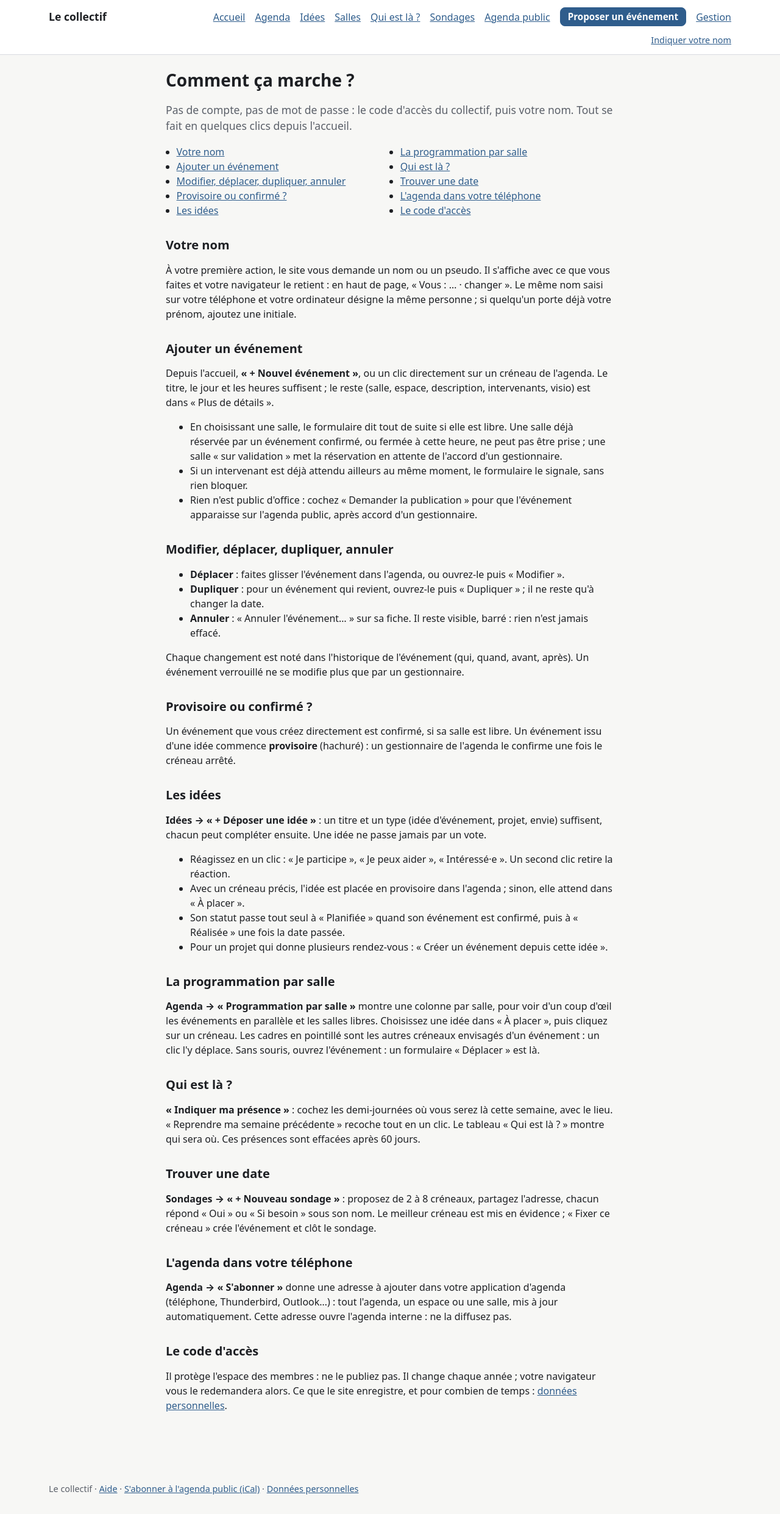
After one commit to Hsbtqemy/UnivEnrag-e, a Django app: page /aide/ in a window 1280 px wide. The commit adds this page. Shown: the whole page at 61% size. Run offline with Django 5.2, Linux system fonts and the light colour scheme; the visitor is signed in with stand-in values (Sample User, id 1); data comes from the database, SQL or seed files in the repository; data that the repository does not hold is empty.

Commit message:
aide: guides des membres (/aide/) et de la gestion (/gestion/aide/)
Écrits d'après les libellés réels de l'interface. Un test vérifie au passage
qu'un droit retiré ne sert plus dès la requête suivante (ACC-4).

Co-Authored-By: Claude Opus 5.5 (1M context) <noreply@anthropic.com>

```diff
--- a/apps/accounts/urls.py
+++ b/apps/accounts/urls.py
@@ -10,4 +10,5 @@ urlpatterns = [
     path("gestion/2fa/configurer/qr.svg", views.setup_qr, name="2fa_qr"),
     path("gestion/2fa/verifier/", views.verify, name="2fa_verify"),
     path("gestion/sauvegarde/", views.backup_download, name="backup"),
+    path("gestion/aide/", views.gestion_help, name="help"),
 ]
--- a/apps/core/urls.py
+++ b/apps/core/urls.py
@@ -9,5 +9,6 @@ urlpatterns = [
     path("acces/", views.access_code, name="access"),
     path("robots.txt", views.robots_txt, name="robots"),
     path("sante/", views.health, name="health"),
+    path("aide/", views.help_page, name="help"),
     path("p/donnees-personnelles/", views.privacy, name="privacy"),
 ]
--- a/apps/core/views.py
+++ b/apps/core/views.py
@@ -93,3 +93,9 @@ def health(request):
 def privacy(request):
     """Finalité, responsables, durées et droits (CLAUDE.md « Sécurité et RGPD »)."""
     return render(request, "public/privacy.html", {"site": SiteSettings.get()})
+
+
+@require_GET
+def help_page(request):
+    """Aide des membres : derrière le code d'accès, comme le reste de l'espace interne."""
+    return render(request, "core/help.html")
--- a/static/css/app.css
+++ b/static/css/app.css
@@ -399,3 +399,7 @@ h2 { font-size: 1.25rem; }
 @media (max-width: 640px) {
   .public-week { display: none; }
 }
+
+/* Pages d'aide */
+.help-toc ul { columns: 2 16rem; padding-left: 1.1rem; margin: 0 0 1.5rem; }
+.help h2 { margin-top: 2rem; scroll-margin-top: 1rem; }
--- a/templates/accounts/gestion_home.html
+++ b/templates/accounts/gestion_home.html
@@ -12,5 +12,6 @@
   {% if user.is_superuser %}<li><a href="{% url 'accounts:backup' %}">Sauvegarde complète</a><span>Télécharger toute la base, comptes de gestion compris.</span></li>{% endif %}
   <li><a href="{% url 'admin:index' %}">Administration</a><span>{% if user.is_superuser %}Comptes de gestion, code d'accès, journal d'activité, salles, événements.{% else %}Les fiches de vos domaines.{% endif %}</span></li>
 </ul>
+<p><a href="{% url 'accounts:help' %}">Aide de la gestion</a> : droits, confirmation, publication, salles, données personnelles, sauvegardes.</p>
 <form method="post" action="{% url 'admin:logout' %}">{% csrf_token %}<button type="submit" class="link-button">Se déconnecter</button></form>
 {% endblock %}
--- a/templates/agenda/home.html
+++ b/templates/agenda/home.html
@@ -3,7 +3,7 @@
 {% block content %}
 <h1>{% if request.actor_name %}Bonjour {{ request.actor_name }}{% else %}Bienvenue{% endif %}</h1>
 {% if not request.actor_name %}
-<p class="notice">Pour participer, <a href="{% url 'actors:name' %}?next={{ request.get_full_path|urlencode }}">indiquez votre nom ou un pseudo</a>. Pas de compte ni de mot de passe : votre navigateur le retient.</p>
+<p class="notice">Pour participer, <a href="{% url 'actors:name' %}?next={{ request.get_full_path|urlencode }}">indiquez votre nom ou un pseudo</a>. Pas de compte ni de mot de passe : votre navigateur le retient. Première visite ? <a href="{% url 'core:help' %}">Comment ça marche</a>.</p>
 {% endif %}
 
 <p class="actions"><a class="button" href="{% url 'agenda:new' %}">+ Nouvel événement</a> <a class="button" href="{% url 'ideas:new' %}">+ Déposer une idée</a> <a class="button button--secondary" href="{% url 'agenda:calendar' %}">Ouvrir l'agenda</a></p>
--- a/templates/base.html
+++ b/templates/base.html
@@ -47,7 +47,7 @@
     {% block content %}{% endblock %}
   </main>
   <footer class="site-footer">
-    <p>{{ site.collective_name }} · <a href="{% url 'agenda:public_ics' %}">S'abonner à l'agenda public (iCal)</a> · <a href="{% url 'core:privacy' %}">Données personnelles</a></p>
+    <p>{{ site.collective_name }}{% if has_access %} · <a href="{% url 'core:help' %}">Aide</a>{% endif %} · <a href="{% url 'agenda:public_ics' %}">S'abonner à l'agenda public (iCal)</a> · <a href="{% url 'core:privacy' %}">Données personnelles</a></p>
   </footer>
   {% block scripts %}{% endblock %}
 </body>
--- /dev/null
+++ b/templates/core/help.html
@@ -0,0 +1,69 @@
+{% extends "base.html" %}
+{% block title %}Aide — {{ site.collective_name }}{% endblock %}
+{% block content %}
+<h1>Comment ça marche ?</h1>
+<p class="lead">Pas de compte, pas de mot de passe : le code d'accès du collectif, puis votre nom. Tout se fait en quelques clics depuis l'accueil.</p>
+
+<nav class="help-toc" aria-label="Sommaire de l'aide">
+  <ul>
+    <li><a href="#nom">Votre nom</a></li>
+    <li><a href="#evenement">Ajouter un événement</a></li>
+    <li><a href="#modifier">Modifier, déplacer, dupliquer, annuler</a></li>
+    <li><a href="#provisoire">Provisoire ou confirmé ?</a></li>
+    <li><a href="#idees">Les idées</a></li>
+    <li><a href="#programmation">La programmation par salle</a></li>
+    <li><a href="#presences">Qui est là ?</a></li>
+    <li><a href="#sondages">Trouver une date</a></li>
+    <li><a href="#abonnement">L'agenda dans votre téléphone</a></li>
+    <li><a href="#code">Le code d'accès</a></li>
+  </ul>
+</nav>
+
+<div class="prose help">
+  <h2 id="nom">Votre nom</h2>
+  <p>À votre première action, le site vous demande un nom ou un pseudo. Il s'affiche avec ce que vous faites et votre navigateur le retient : en haut de page, « Vous : … · changer ». Le même nom saisi sur votre téléphone et votre ordinateur désigne la même personne ; si quelqu'un porte déjà votre prénom, ajoutez une initiale.</p>
+
+  <h2 id="evenement">Ajouter un événement</h2>
+  <p>Depuis l'accueil, <strong>« + Nouvel événement »</strong>, ou un clic directement sur un créneau de l'agenda. Le titre, le jour et les heures suffisent ; le reste (salle, espace, description, intervenants, visio) est dans « Plus de détails ».</p>
+  <ul>
+    <li>En choisissant une salle, le formulaire dit tout de suite si elle est libre. Une salle déjà réservée par un événement confirmé, ou fermée à cette heure, ne peut pas être prise ; une salle « sur validation » met la réservation en attente de l'accord d'un gestionnaire.</li>
+    <li>Si un intervenant est déjà attendu ailleurs au même moment, le formulaire le signale, sans rien bloquer.</li>
+    <li>Rien n'est public d'office : cochez « Demander la publication » pour que l'événement apparaisse sur l'agenda public, après accord d'un gestionnaire.</li>
+  </ul>
+
+  <h2 id="modifier">Modifier, déplacer, dupliquer, annuler</h2>
+  <ul>
+    <li><strong>Déplacer</strong> : faites glisser l'événement dans l'agenda, ou ouvrez-le puis « Modifier ».</li>
+    <li><strong>Dupliquer</strong> : pour un événement qui revient, ouvrez-le puis « Dupliquer » ; il ne reste qu'à changer la date.</li>
+    <li><strong>Annuler</strong> : « Annuler l'événement… » sur sa fiche. Il reste visible, barré : rien n'est jamais effacé.</li>
+  </ul>
+  <p>Chaque changement est noté dans l'historique de l'événement (qui, quand, avant, après). Un événement verrouillé ne se modifie plus que par un gestionnaire.</p>
+
+  <h2 id="provisoire">Provisoire ou confirmé ?</h2>
+  <p>Un événement que vous créez directement est confirmé, si sa salle est libre. Un événement issu d'une idée commence <strong>provisoire</strong> (hachuré) : un gestionnaire de l'agenda le confirme une fois le créneau arrêté.</p>
+
+  <h2 id="idees">Les idées</h2>
+  <p><strong>Idées → « + Déposer une idée »</strong> : un titre et un type (idée d'événement, projet, envie) suffisent, chacun peut compléter ensuite. Une idée ne passe jamais par un vote.</p>
+  <ul>
+    <li>Réagissez en un clic : « Je participe », « Je peux aider », « Intéressé·e ». Un second clic retire la réaction.</li>
+    <li>Avec un créneau précis, l'idée est placée en provisoire dans l'agenda ; sinon, elle attend dans « À placer ».</li>
+    <li>Son statut passe tout seul à « Planifiée » quand son événement est confirmé, puis à « Réalisée » une fois la date passée.</li>
+    <li>Pour un projet qui donne plusieurs rendez-vous : « Créer un événement depuis cette idée ».</li>
+  </ul>
+
+  <h2 id="programmation">La programmation par salle</h2>
+  <p><strong>Agenda → « Programmation par salle »</strong> montre une colonne par salle, pour voir d'un coup d'œil les événements en parallèle et les salles libres. Choisissez une idée dans « À placer », puis cliquez sur un créneau. Les cadres en pointillé sont les autres créneaux envisagés d'un événement : un clic l'y déplace. Sans souris, ouvrez l'événement : un formulaire « Déplacer » est là.</p>
+
+  <h2 id="presences">Qui est là ?</h2>
+  <p><strong>« Indiquer ma présence »</strong> : cochez les demi-journées où vous serez là cette semaine, avec le lieu. « Reprendre ma semaine précédente » recoche tout en un clic. Le tableau « Qui est là ? » montre qui sera où. Ces présences sont effacées après 60 jours.</p>
+
+  <h2 id="sondages">Trouver une date</h2>
+  <p><strong>Sondages → « + Nouveau sondage »</strong> : proposez de 2 à 8 créneaux, partagez l'adresse, chacun répond « Oui » ou « Si besoin » sous son nom. Le meilleur créneau est mis en évidence ; « Fixer ce créneau » crée l'événement et clôt le sondage.</p>
+
+  <h2 id="abonnement">L'agenda dans votre téléphone</h2>
+  <p><strong>Agenda → « S'abonner »</strong> donne une adresse à ajouter dans votre application d'agenda (téléphone, Thunderbird, Outlook…) : tout l'agenda, un espace ou une salle, mis à jour automatiquement. Cette adresse ouvre l'agenda interne : ne la diffusez pas.</p>
+
+  <h2 id="code">Le code d'accès</h2>
+  <p>Il protège l'espace des membres : ne le publiez pas. Il change chaque année ; votre navigateur vous le redemandera alors. Ce que le site enregistre, et pour combien de temps : <a href="{% url 'core:privacy' %}">données personnelles</a>.</p>
+</div>
+{% endblock %}
```
Also changed, not shown: CLAUDE.md (+1 -0 lines), apps/accounts/tests/test_capabilities.py (+20 -0 lines), apps/accounts/views.py (+8 -0 lines), templates/accounts/help.html (added, +74 -0 lines).
